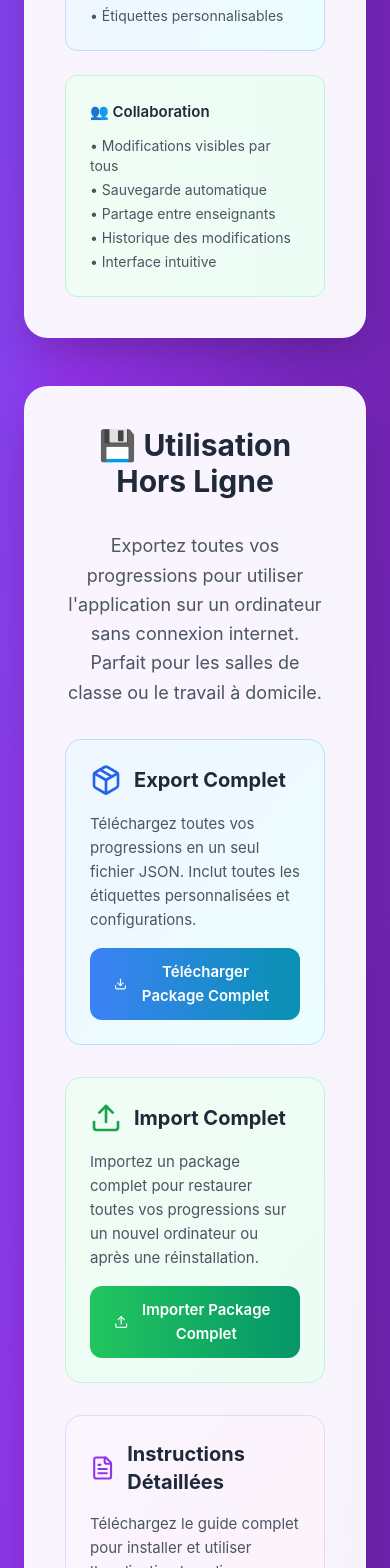
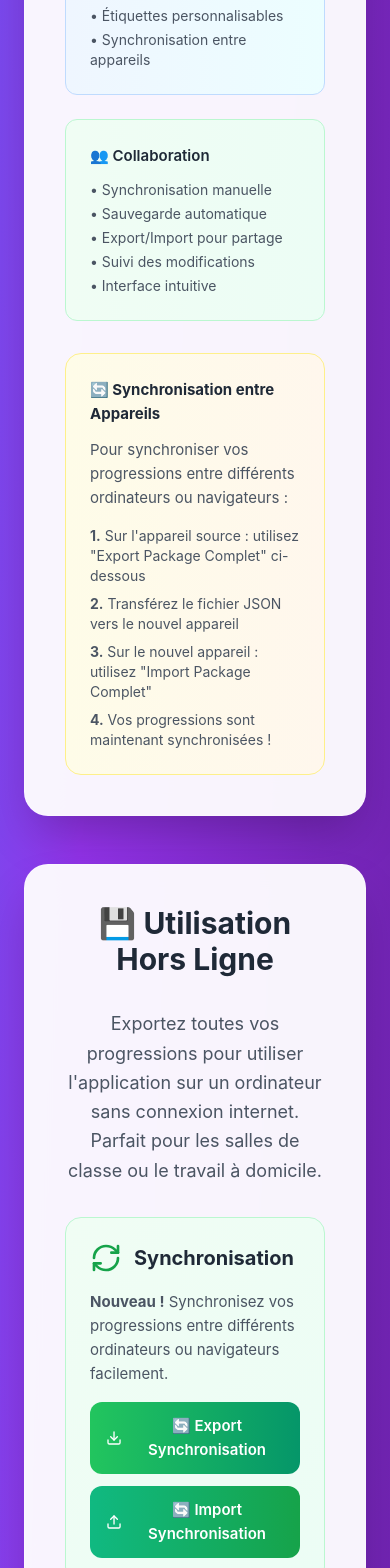
Before and after one commit to franzbib/IspaProgrammation, a React (Vite) app: page / in a window 390 px wide. Shown: the part 8740-10308 px from the top of the page. Built offline with nearby package versions, Linux system fonts and the light colour scheme.

Commit message:
Corriger la synchronisation entre navigateurs

```diff
--- a/src/components/HomePage.tsx
+++ b/src/components/HomePage.tsx
@@ -330,23 +330,39 @@ export default function HomePage() {
               <h4 className="font-semibold text-gray-800 mb-3">✨ Fonctionnalités</h4>
               <ul className="text-sm text-gray-600 space-y-1">
                 <li>• Organisation par glisser-déposer</li>
-                <li>• Sauvegarde partagée en temps réel</li>
+                <li>• Sauvegarde locale automatique</li>
                 <li>• Export Word/PDF par progression</li>
                 <li>• Import/Export JSON global</li>
                 <li>• Étiquettes personnalisables</li>
+                <li>• Synchronisation entre appareils</li>
               </ul>
             </div>
 
             <div className="bg-gradient-to-r from-green-50 to-emerald-50 p-6 rounded-xl border border-green-200">
               <h4 className="font-semibold text-gray-800 mb-3">👥 Collaboration</h4>
               <ul className="text-sm text-gray-600 space-y-1">
-                <li>• Modifications visibles par tous</li>
+                <li>• Synchronisation manuelle</li>
                 <li>• Sauvegarde automatique</li>
-                <li>• Partage entre enseignants</li>
-                <li>• Historique des modifications</li>
+                <li>• Export/Import pour partage</li>
+                <li>• Suivi des modifications</li>
                 <li>• Interface intuitive</li>
               </ul>
             </div>
+          </div>
+
+          <div className="mt-8 p-6 bg-gradient-to-r from-yellow-50 to-orange-50 rounded-2xl border border-yellow-200">
+            <h4 className="font-bold text-gray-800 mb-3 flex items-center gap-2">
+              🔄 Synchronisation entre Appareils
+            </h4>
+            <p className="text-gray-600 mb-4">
+              Pour synchroniser vos progressions entre différents ordinateurs ou navigateurs :
+            </p>
+            <ol className="text-sm text-gray-600 space-y-2">
+              <li><strong>1.</strong> Sur l'appareil source : utilisez "Export Package Complet" ci-dessous</li>
+              <li><strong>2.</strong> Transférez le fichier JSON vers le nouvel appareil</li>
+              <li><strong>3.</strong> Sur le nouvel appareil : utilisez "Import Package Complet"</li>
+              <li><strong>4.</strong> Vos progressions sont maintenant synchronisées !</li>
+            </ol>
           </div>
         </div>
       </section>
--- a/src/components/OfflineExportPanel.tsx
+++ b/src/components/OfflineExportPanel.tsx
@@ -1,12 +1,18 @@
 import React, { useRef } from 'react';
-import { Download, Upload, Globe, HardDrive, FileText, Package } from 'lucide-react';
+import { Download, Upload, Globe, HardDrive, FileText, Package, RefreshCw } from 'lucide-react';
 import { downloadOfflinePackage, importOfflinePackage, OfflineExportData } from '../utils/offlineExport';
+import { downloadAllProgressions, importAllProgressions } from '../utils/sharedState';
 
 export default function OfflineExportPanel() {
   const fileInputRef = useRef<HTMLInputElement>(null);
+  const syncFileInputRef = useRef<HTMLInputElement>(null);
 
   const handleImport = () => {
     fileInputRef.current?.click();
+  };
+
+  const handleSyncImport = () => {
+    syncFileInputRef.current?.click();
   };
 
   const handleFileImport = (event: React.ChangeEvent<HTMLInputElement>) => {
@@ -36,6 +42,32 @@ export default function OfflineExportPanel() {
     }
   };
 
+  const handleSyncFileImport = (event: React.ChangeEvent<HTMLInputElement>) => {
+    const file = event.target.files?.[0];
+    if (!file) return;
+
+    const reader = new FileReader();
+    reader.onload = (e) => {
+      try {
+        const jsonData = e.target?.result as string;
+        const success = importAllProgressions(jsonData);
+
+        if (success) {
+          alert('✅ Synchronisation réussie ! Toutes les progressions ont été mises à jour.');
+          window.location.reload();
+        } else {
+          alert('❌ Erreur lors de la synchronisation. Vérifiez le format du fichier.');
+        }
+      } catch (error) {
+        alert('❌ Fichier de synchronisation invalide.');
+      }
+    };
+    reader.readAsText(file);
+
+    if (syncFileInputRef.current) {
+      syncFileInputRef.current.value = '';
+    }
+  };
   const downloadInstructions = () => {
     const instructions = `
 # 📋 INSTRUCTIONS - Utilisation Hors Ligne ISPA Progressions
@@ -74,6 +106,13 @@ Pour synchroniser avec d'autres ordinateurs :
 1. Exportez le package complet depuis l'ordinateur source
 2. Importez le package sur l'ordinateur de destination
 
+## 🔄 Synchronisation entre Appareils
+Pour synchroniser entre différents ordinateurs/navigateurs :
+1. Sur l'appareil source : "🔄 Export Synchronisation"
+2. Transférez le fichier vers le nouvel appareil
+3. Sur le nouvel appareil : "🔄 Import Synchronisation"
+4. Vos progressions sont synchronisées !
+
 ## ⚠️ Important
 - Les données sont sauvegardées dans le navigateur local
 - Pensez à faire des exports réguliers pour éviter la perte de données
@@ -105,7 +144,35 @@ Email : contact@amiens-ispa.fr
           sans connexion internet. Parfait pour les salles de classe ou le travail à domicile.
         </p>
 
-        <div className="grid grid-cols-1 md:grid-cols-2 gap-8 mb-8">
+        <div className="grid grid-cols-1 md:grid-cols-2 gap-6 mb-8">
+          {/* Synchronisation entre appareils */}
+          <div className="bg-gradient-to-br from-green-50 to-emerald-50 p-6 rounded-2xl border border-green-200">
+            <div className="flex items-center gap-3 mb-4">
+              <RefreshCw className="w-8 h-8 text-green-600" />
+              <h3 className="text-xl font-bold text-gray-800">Synchronisation</h3>
+            </div>
+            <p className="text-gray-600 mb-4">
+              <strong>Nouveau !</strong> Synchronisez vos progressions entre différents
+              ordinateurs ou navigateurs facilement.
+            </p>
+            <div className="space-y-3">
+              <button
+                onClick={downloadAllProgressions}
+                className="w-full bg-gradient-to-r from-green-500 to-emerald-600 text-white px-4 py-3 rounded-xl hover:shadow-lg transition-all flex items-center justify-center gap-2 font-semibold"
+              >
+                <Download className="w-5 h-5" />
+                🔄 Export Synchronisation
+              </button>
+              <button
+                onClick={handleSyncImport}
+                className="w-full bg-gradient-to-r from-emerald-500 to-green-600 text-white px-4 py-3 rounded-xl hover:shadow-lg transition-all flex items-center justify-center gap-2 font-semibold"
+              >
+                <Upload className="w-5 h-5" />
+                🔄 Import Synchronisation
+              </button>
+            </div>
+          </div>
+
           <div className="bg-gradient-to-br from-blue-50 to-cyan-50 p-6 rounded-2xl border border-blue-200">
             <div className="flex items-center gap-3 mb-4">
               <Package className="w-8 h-8 text-blue-600" />
@@ -123,10 +190,12 @@ Email : contact@amiens-ispa.fr
               Télécharger Package Complet
             </button>
           </div>
+        </div>
 
-          <div className="bg-gradient-to-br from-green-50 to-emerald-50 p-6 rounded-2xl border border-green-200">
+        <div className="grid grid-cols-1 md:grid-cols-2 gap-6 mb-8">
+          <div className="bg-gradient-to-br from-orange-50 to-yellow-50 p-6 rounded-2xl border border-orange-200">
             <div className="flex items-center gap-3 mb-4">
-              <Upload className="w-8 h-8 text-green-600" />
+              <Upload className="w-8 h-8 text-orange-600" />
               <h3 className="text-xl font-bold text-gray-800">Import Complet</h3>
             </div>
             <p className="text-gray-600 mb-4">
@@ -135,13 +204,12 @@ Email : contact@amiens-ispa.fr
             </p>
             <button
               onClick={handleImport}
-              className="w-full bg-gradient-to-r from-green-500 to-emerald-600 text-white px-6 py-3 rounded-xl hover:shadow-lg transition-all flex items-center justify-center gap-2 font-semibold"
+              className="w-full bg-gradient-to-r from-orange-500 to-yellow-600 text-white px-6 py-3 rounded-xl hover:shadow-lg transition-all flex items-center justify-center gap-2 font-semibold"
             >
               <Upload className="w-5 h-5" />
               Importer Package Complet
             </button>
           </div>
-        </div>
 
         <div className="bg-gradient-to-br from-purple-50 to-pink-50 p-6 rounded-2xl border border-purple-200">
           <div className="flex items-center gap-3 mb-4">
@@ -160,28 +228,32 @@ Email : contact@amiens-ispa.fr
             Télécharger Instructions
           </button>
         </div>
+        </div>
 
-        <div className="mt-8 p-6 bg-gradient-to-r from-orange-50 to-yellow-50 rounded-2xl border border-orange-200">
+        <div className="mt-8 p-6 bg-gradient-to-r from-blue-50 to-indigo-50 rounded-2xl border border-blue-200">
           <h4 className="font-bold text-gray-800 mb-3 flex items-center gap-2">
-            <HardDrive className="w-5 h-5 text-orange-600" />
-            💡 Comment ça marche ?
+            <RefreshCw className="w-5 h-5 text-blue-600" />
+            🔄 Synchronisation Simplifiée
           </h4>
+          <p className="text-gray-600 mb-3">
+            <strong>Problème résolu !</strong> Plus besoin de réimporter les JSON à chaque changement d'ordinateur :
+          </p>
           <ul className="space-y-2 text-gray-600">
             <li className="flex items-start gap-2">
-              <span className="w-2 h-2 bg-orange-500 rounded-full mt-2 flex-shrink-0"></span>
-              <span><strong>Sauvegardez la page web</strong> avec Ctrl+S depuis votre navigateur</span>
+              <span className="w-2 h-2 bg-blue-500 rounded-full mt-2 flex-shrink-0"></span>
+              <span><strong>Sur l'ordinateur principal :</strong> Cliquez "🔄 Export Synchronisation"</span>
             </li>
             <li className="flex items-start gap-2">
-              <span className="w-2 h-2 bg-orange-500 rounded-full mt-2 flex-shrink-0"></span>
-              <span><strong>Exportez vos données</strong> avec le bouton "Package Complet"</span>
+              <span className="w-2 h-2 bg-blue-500 rounded-full mt-2 flex-shrink-0"></span>
+              <span><strong>Transférez le fichier</strong> vers le nouvel ordinateur (clé USB, email, etc.)</span>
             </li>
             <li className="flex items-start gap-2">
-              <span className="w-2 h-2 bg-orange-500 rounded-full mt-2 flex-shrink-0"></span>
-              <span><strong>Ouvrez le fichier HTML</strong> sur l'ordinateur hors ligne</span>
+              <span className="w-2 h-2 bg-blue-500 rounded-full mt-2 flex-shrink-0"></span>
+              <span><strong>Sur le nouvel ordinateur :</strong> Cliquez "🔄 Import Synchronisation"</span>
             </li>
             <li className="flex items-start gap-2">
-              <span className="w-2 h-2 bg-orange-500 rounded-full mt-2 flex-shrink-0"></span>
-              <span><strong>Importez vos données</strong> et travaillez normalement !</span>
+              <span className="w-2 h-2 bg-blue-500 rounded-full mt-2 flex-shrink-0"></span>
+              <span><strong>C'est tout !</strong> Toutes vos progressions sont synchronisées instantanément</span>
             </li>
           </ul>
         </div>
@@ -194,6 +266,13 @@ Email : contact@amiens-ispa.fr
         onChange={handleFileImport}
         className="hidden"
       />
+      <input
+        ref={syncFileInputRef}
+        type="file"
+        accept="application/json"
+        onChange={handleSyncFileImport}
+        className="hidden"
+      />
     </section>
   );
 }
--- a/src/utils/sharedState.ts
+++ b/src/utils/sharedState.ts
@@ -1,14 +1,15 @@
 import React from 'react';
 
-// Système de sauvegarde partagée pour que les modifications soient visibles par tous les utilisateurs
+// Système de sauvegarde partagée amélioré pour synchronisation entre navigateurs
 export interface SharedStateManager {
   saveToShared: (key: string, data: any) => void;
   loadFromShared: (key: string) => any;
   subscribeToChanges: (key: string, callback: (data: any) => void) => () => void;
+  exportAllData: () => string;
+  importAllData: (data: string) => boolean;
 }
 
-// Simulation d'un système de sauvegarde partagée
-// En production, ceci pourrait être remplacé par une base de données ou un service cloud
+// Gestionnaire de sauvegarde locale avec export/import pour synchronisation manuelle
 class LocalSharedStateManager implements SharedStateManager {
   private listeners: Map<string, Set<(data: any) => void>> = new Map();
   private lastModified: Map<string, number> = new Map();
@@ -18,7 +19,8 @@ class LocalSharedStateManager implements SharedStateManager {
     const dataWithTimestamp = {
       ...data,
       lastModified: Date.now(),
-      version: (data.version || 0) + 1
+      version: (data.version || 0) + 1,
+      deviceId: this.getDeviceId()
     };
 
     localStorage.setItem(key, JSON.stringify(dataWithTimestamp));
@@ -92,6 +94,72 @@ class LocalSharedStateManager implements SharedStateManager {
     };
   }
 
+  // Générer un ID unique pour l'appareil/navigateur
+  private getDeviceId(): string {
+    let deviceId = localStorage.getItem('deviceId');
+    if (!deviceId) {
+      deviceId = `device-${Date.now()}-${Math.random().toString(36).slice(2)}`;
+      localStorage.setItem('deviceId', deviceId);
+    }
+    return deviceId;
+  }
+
+  // Exporter toutes les données pour synchronisation manuelle
+  exportAllData(): string {
+    const allData: Record<string, any> = {};
+    const keys = ['progA1A2', 'progA2B1', 'progB1B2', 'progA2Emploi'];
+
+    keys.forEach(key => {
+      const data = this.loadFromShared(key);
+      if (data) {
+        allData[key] = data;
+      }
+    });
+
+    return JSON.stringify({
+      exportDate: new Date().toISOString(),
+      deviceId: this.getDeviceId(),
+      version: '1.0',
+      data: allData
+    }, null, 2);
+  }
+
+  // Importer toutes les données
+  importAllData(jsonData: string): boolean {
+    try {
+      const importedData = JSON.parse(jsonData);
+
+      if (!importedData.data || typeof importedData.data !== 'object') {
+        return false;
+      }
+
+      Object.entries(importedData.data).forEach(([key, data]) => {
+        if (data && typeof data === 'object') {
+          // Marquer comme importé avec timestamp actuel
+          const dataWithImportInfo = {
+            ...data,
+            lastModified: Date.now(),
+            importedFrom: importedData.deviceId || 'unknown',
+            importedAt: new Date().toISOString()
+          };
+
+          localStorage.setItem(key, JSON.stringify(dataWithImportInfo));
+          this.lastModified.set(key, dataWithImportInfo.lastModified);
+
+          // Notifier les listeners
+          const listeners = this.listeners.get(key);
+          if (listeners) {
+            listeners.forEach(callback => callback(dataWithImportInfo));
+          }
+        }
+      });
+
+      return true;
+    } catch (error) {
+      console.error('Erreur lors de l\'importation:', error);
+      return false;
+    }
+  }
   // Méthode utilitaire pour obtenir la dernière modification
   getLastModified(key: string): number {
     return this.lastModified.get(key) || 0;
@@ -158,3 +226,22 @@ export function getModificationSummary(): { key: string; lastModified: Date; has
     hasRecent: hasRecentChanges(key, 30) // Modifications dans les 30 dernières minutes
   }));
 }
+// Fonctions utilitaires pour la synchronisation manuelle
+export function exportAllProgressions(): string {
+  return sharedStateManager.exportAllData();
+}
+
+export function importAllProgressions(jsonData: string): boolean {
+  return sharedStateManager.importAllData(jsonData);
+}
+
+export function downloadAllProgressions(): void {
+  const data = exportAllProgressions();
+  const blob = new Blob([data], { type: 'application/json' });
+  const url = URL.createObjectURL(blob);
+  const a = document.createElement('a');
+  a.href = url;
+  a.download = `ispa-progressions-sync-${new Date().toISOString().split('T')[0]}.json`;
+  a.click();
+  URL.revokeObjectURL(url);
+}
```
